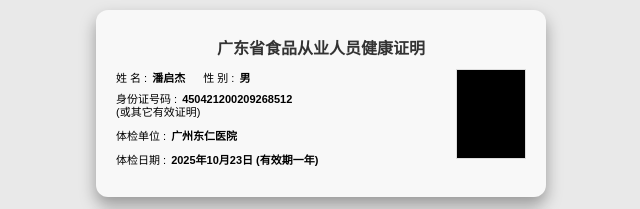
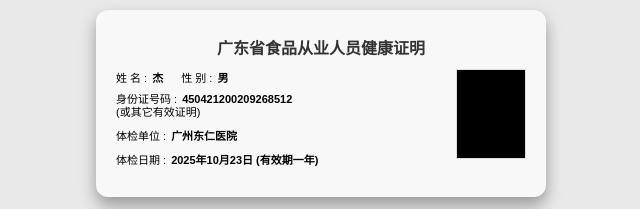
Before and after one commit to merryAndrew/Healtl.github.io, a plain HTML site: page index.html in a window 1280 px wide. Shown: the top 209 px of the page, 319-959 px from the left. Drawn offline with Linux system fonts and the light colour scheme.

Commit message:
Update index.html

```diff
--- a/index.html
+++ b/index.html
@@ -165,7 +165,7 @@
             <div class="top-content">
                 <div class="text-container">
                     <div class="info-line">
-                        <span>姓 名   :</span><span style="font-weight: bold; margin-left: 5px;">潘启杰</span>
+                        <span>姓 名   :</span><span style="font-weight: bold; margin-left: 5px;">杰</span>
                         <span style="margin-left: 15px;">性 别   :</span><span style="font-weight: bold; margin-left: 5px;">男</span>
                     </div>
                     <div class="id-group">
```
